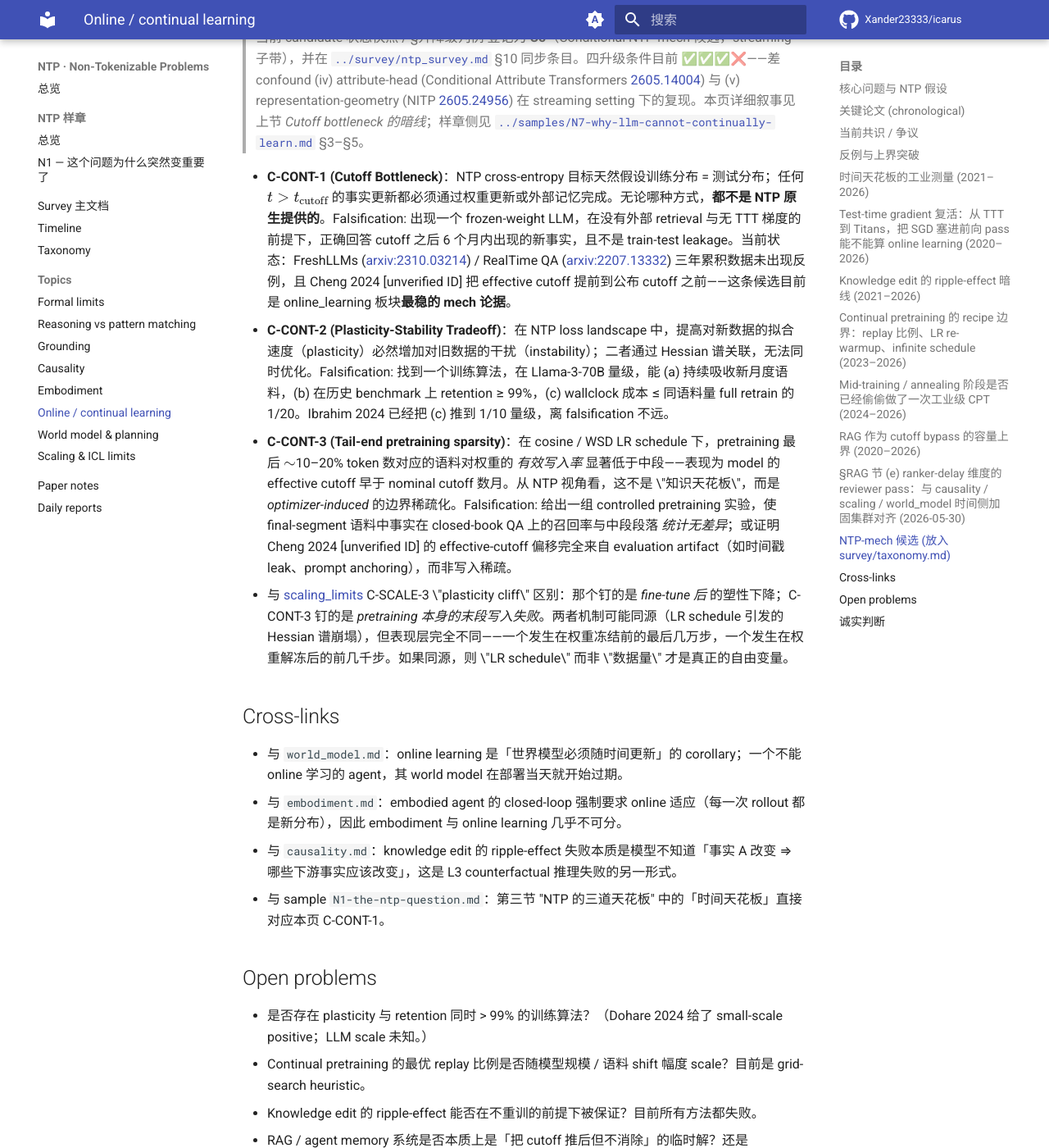
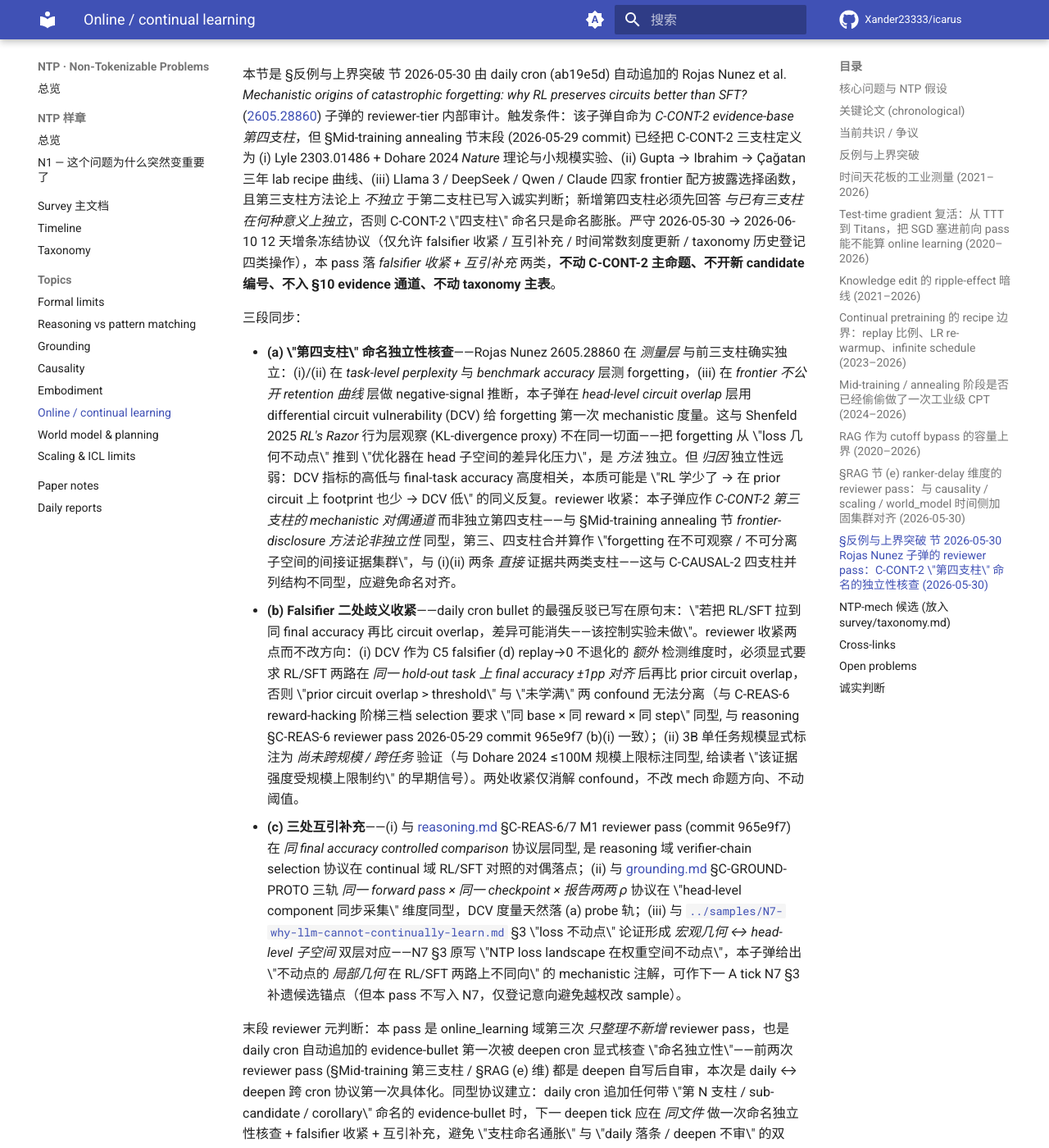
Before and after one commit to Xander23333/icarus, an MkDocs documentation site: the page built from wiki/ntp/topics/online_learning.md, in a window 1280 px wide and 1400 px high, scrolled down 19335 px. Shown: the whole window at 82% size. Built offline with MkDocs 1.6.1 and Material for MkDocs 9.7.7, drawn with Linux system fonts in a browser that asks for light colours; comment, search, counter and statistics services are not loaded; some of the changed text lies outside the part shown.

Commit message:
[NTP-Deepen] 2026-05-31 00:30 UTC online_learning.md §反例 节 Rojas Nunez 2605.28860 reviewer pass — C-CONT-2 "第四支柱" 命名独立性核查 + falsifier 二处收紧 + 三处互引 (daily↔deepen 跨 cron 协议第一次具体化)

```diff
--- a/wiki/ntp/topics/online_learning.md
+++ b/wiki/ntp/topics/online_learning.md
@@ -207,6 +207,18 @@ C-CONT-2 在理论端被钉得很死，但它真正的工程压力来自 *contin
 
 末段 reviewer 元判断：本 pass 是 online_learning 域第二次 *只整理不新增* reviewer pass（第一次为 §Mid-training annealing 节末段 C-CONT-2 第三支柱方法论非独立性警示），与 grounding §C-GROUND-PROTO 半年核查 M1 同步、embodiment §C-EMBOD-7-corollary M1 同步同型——三处共同建立 reviewer-tier 内部审计的 \"falsifier 精度收紧 + 互引补充 + 不开新挂账\" 三段协议。本 pass 不改 C-CONT-1 主命题、不动第四支柱 evidence-base 编号，仅把 (e) 维的 *强度限定* 与 *判据收紧* 提前到首次出现处，使 reader 在第一遍读时即看到 (e) 维与 (b)(c)(d) 不同型。
 
+## §反例与上界突破 节 2026-05-30 Rojas Nunez 子弹的 reviewer pass：C-CONT-2 \"第四支柱\" 命名的独立性核查 (2026-05-30)
+
+本节是 §反例与上界突破 节 2026-05-30 由 daily cron (ab19e5d) 自动追加的 Rojas Nunez et al. *Mechanistic origins of catastrophic forgetting: why RL preserves circuits better than SFT?* ([2605.28860](../papers/paper_notes/2026-05-30-2605.28860-rl-vs-sft-circuit-preservation.md)) 子弹的 reviewer-tier 内部审计。触发条件：该子弹自命为 *C-CONT-2 evidence-base 第四支柱*，但 §Mid-training annealing 节末段 (2026-05-29 commit) 已经把 C-CONT-2 三支柱定义为 (i) Lyle 2303.01486 + Dohare 2024 *Nature* 理论与小规模实验、(ii) Gupta → Ibrahim → Çağatan 三年 lab recipe 曲线、(iii) Llama 3 / DeepSeek / Qwen / Claude 四家 frontier 配方披露选择函数，且第三支柱方法论上 *不独立* 于第二支柱已写入诚实判断；新增第四支柱必须先回答 *与已有三支柱在何种意义上独立*，否则 C-CONT-2 \"四支柱\" 命名只是命名膨胀。严守 2026-05-30 → 2026-06-10 12 天增条冻结协议（仅允许 falsifier 收紧 / 互引补充 / 时间常数刻度更新 / taxonomy 历史登记 四类操作），本 pass 落 *falsifier 收紧 + 互引补充* 两类，**不动 C-CONT-2 主命题、不开新 candidate 编号、不入 §10 evidence 通道、不动 taxonomy 主表**。
+
+三段同步：
+
+- **(a) \"第四支柱\" 命名独立性核查**——Rojas Nunez 2605.28860 在 *测量层* 与前三支柱确实独立：(i)/(ii) 在 *task-level perplexity* 与 *benchmark accuracy* 层测 forgetting，(iii) 在 *frontier 不公开 retention 曲线* 层做 negative-signal 推断，本子弹在 *head-level circuit overlap* 层用 differential circuit vulnerability (DCV) 给 forgetting 第一次 mechanistic 度量。这与 Shenfeld 2025 *RL's Razor* 行为层观察 (KL-divergence proxy) 不在同一切面——把 forgetting 从 \"loss 几何不动点\" 推到 \"优化器在 head 子空间的差异化压力\"，是 *方法* 独立。但 *归因* 独立性远弱：DCV 指标的高低与 final-task accuracy 高度相关，本质可能是 \"RL 学少了 → 在 prior circuit 上 footprint 也少 → DCV 低\" 的同义反复。reviewer 收紧：本子弹应作 *C-CONT-2 第三支柱的 mechanistic 对偶通道* 而非独立第四支柱——与 §Mid-training annealing 节 *frontier-disclosure 方法论非独立性* 同型，第三、四支柱合并算作 \"forgetting 在不可观察 / 不可分离子空间的间接证据集群\"，与 (i)(ii) 两条 *直接* 证据共两类支柱——这与 C-CAUSAL-2 四支柱并列结构不同型，应避免命名对齐。
+- **(b) Falsifier 二处歧义收紧**——daily cron bullet 的最强反驳已写在原句末：\"若把 RL/SFT 拉到同 final accuracy 再比 circuit overlap，差异可能消失——该控制实验未做\"。reviewer 收紧两点而不改方向：(i) DCV 作为 C5 falsifier (d) replay→0 不退化的 *额外* 检测维度时，必须显式要求 RL/SFT 两路在 *同一 hold-out task 上 final accuracy ±1pp 对齐* 后再比 prior circuit overlap，否则 \"prior circuit overlap > threshold\" 与 \"未学满\" 两 confound 无法分离（与 C-REAS-6 reward-hacking 阶梯三档 selection 要求 \"同 base × 同 reward × 同 step\" 同型, 与 reasoning §C-REAS-6 reviewer pass 2026-05-29 commit 965e9f7 (b)(i) 一致）；(ii) 3B 单任务规模显式标注为 *尚未跨规模 / 跨任务* 验证（与 Dohare 2024 ≤100M 规模上限标注同型, 给读者 \"该证据强度受规模上限制约\" 的早期信号）。两处收紧仅消解 confound，不改 mech 命题方向、不动阈值。
+- **(c) 三处互引补充**——(i) 与 [reasoning.md](reasoning.md) §C-REAS-6/7 M1 reviewer pass (commit 965e9f7) 在 *同 final accuracy controlled comparison* 协议层同型, 是 reasoning 域 verifier-chain selection 协议在 continual 域 RL/SFT 对照的对偶落点；(ii) 与 [grounding.md](grounding.md) §C-GROUND-PROTO 三轨 *同一 forward pass × 同一 checkpoint × 报告两两 ρ* 协议在 \"head-level component 同步采集\" 维度同型，DCV 度量天然落 (a) probe 轨；(iii) 与 [`../samples/N7-why-llm-cannot-continually-learn.md`](../samples/N7-why-llm-cannot-continually-learn.md) §3 \"loss 不动点\" 论证形成 *宏观几何 ↔ head-level 子空间* 双层对应——N7 §3 原写 \"NTP loss landscape 在权重空间不动点\"，本子弹给出 \"不动点的 *局部几何* 在 RL/SFT 两路上不同向\" 的 mechanistic 注解，可作下一 A tick N7 §3 补遗候选锚点（但本 pass 不写入 N7，仅登记意向避免越权改 sample）。
+
+末段 reviewer 元判断：本 pass 是 online_learning 域第三次 *只整理不新增* reviewer pass，也是 daily cron 自动追加的 evidence-bullet 第一次被 deepen cron 显式核查 \"命名独立性\"——前两次 reviewer pass (§Mid-training 第三支柱 / §RAG (e) 维) 都是 deepen 自写后自审，本次是 daily ↔ deepen 跨 cron 协议第一次具体化。同型协议建立：daily cron 追加任何带 \"第 N 支柱 / sub-candidate / corollary\" 命名的 evidence-bullet 时，下一 deepen tick 应在 *同文件* 做一次命名独立性核查 + falsifier 收紧 + 互引补充，避免 \"支柱命名通胀\" 与 \"daily 落条 / deepen 不审\" 的双 cron 责任真空。本 pass 不动 §反例与上界突破 子弹原文（保留 daily cron 自动追加的原貌作 audit trail），仅在本节给出 reviewer 限定与互引——下次 reader 读到 \"第四支柱\" 命名时，回贴本节即可看到强度限定与控制实验缺口。
+
 ## NTP-mech 候选 (放入 `survey/taxonomy.md`)
 
 > **2026-05-28 注**：本节 C-CONT-1 的 streaming-setting 弱化版已在 [`../survey/taxonomy.md`](../survey/taxonomy.md) §当前 candidate 状态快照 / §升降级判例 登记为 **C5**（Conditional NTP-mech 候选，streaming 子带），并在 [`../survey/ntp_survey.md`](../survey/ntp_survey.md) §10 同步条目。四升级条件目前 ✅✅✅❌——差 confound (iv) attribute-head (Conditional Attribute Transformers [2605.14004](../papers/paper_notes/2026-05-27-2605.14004-conditional-attribute-transformers.md)) 与 (v) representation-geometry (NITP [2605.24956](../papers/paper_notes/2026-05-28-2605.24956-nitp-next-implicit-token-prediction.md)) 在 streaming setting 下的复现。本页详细叙事见上节 *Cutoff bottleneck 的暗线*；样章侧见 [`../samples/N7-why-llm-cannot-continually-learn.md`](../samples/N7-why-llm-cannot-continually-learn.md) §3–§5。
```
Also changed, not shown: 1 other file.
